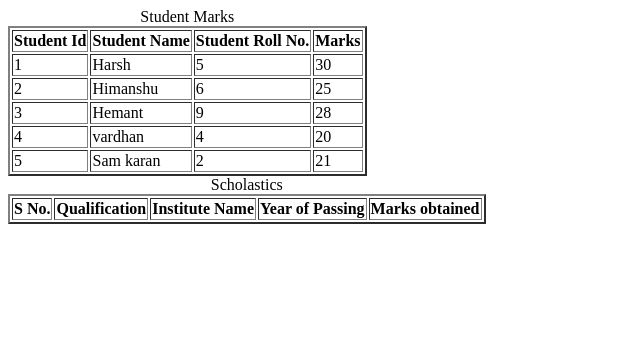
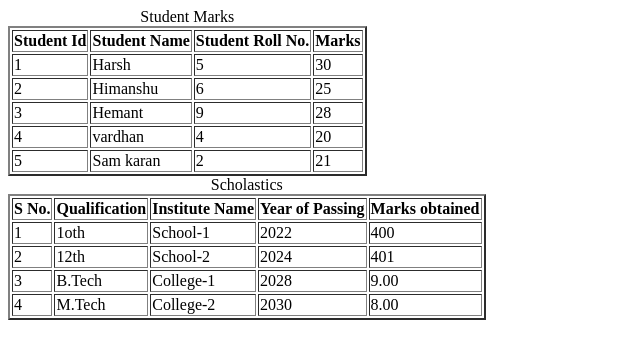
Before and after one commit to harsh00503/FSD-WD-CSE17-Harsh_Yadav, a plain HTML site: page HTML/table.html in a window 1280 px wide. Shown: the whole page, without its empty margins (0-640 px from the left). Drawn offline with Linux system fonts and the light colour scheme.

Commit message:
Added remaining data in scholastics table

```diff
--- a/HTML/table.html
+++ b/HTML/table.html
@@ -32,7 +32,21 @@
         <tr>
             <th>S No.</th><th>Qualification</th><th>Institute Name</th><th>Year of Passing</th><th>Marks obtained</th>
         </tr>
-
+        <tr>
+            <td>1</td><td>1oth </td><td>School-1</td><td>2022</td><td>400</td>
+        </tr>
+        <tr>
+            <td>2</td><td>12th</td><td>School-2 </td><td>2024</td><td>401</td>
+        </tr>
+        <tr>
+            <td>3</td><td>B.Tech</td><td>College-1</td><td>2028</td><td>9.00</td>
+        </tr>
+        <tr>
+            <td>4</td><td>M.Tech</td><td>College-2</td><td>2030</td><td>8.00</td>
+        </tr>
+        <!-- <tr>
+            <td>5</td><td>Phd</td><td>UnNamed College-3</td><td>2035</td><td>7.00</td>
+        </tr> -->
     </table>
 </body>
 </html>
```
